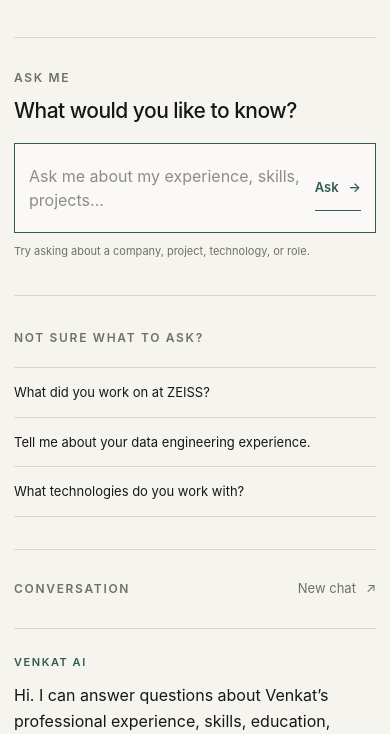
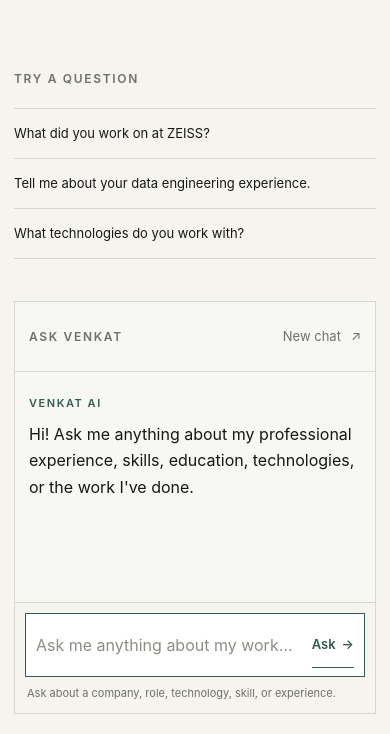
Before and after one commit to venkat5554/ask-venkat-cloudflare, a website: page public/index.html in a window 390 px wide. Shown: the part 366-1100 px from the top of the page. Drawn offline with Linux system fonts and the light colour scheme; files that its build step writes are made by us from their sources.

Commit message:
Fix AI chat styling and improve composer layout

```diff
--- a/public/index.html
+++ b/public/index.html
@@ -18,10 +18,9 @@
 
   <link
     rel="stylesheet"
-    href="/styles.css"
+    href="/app/public/styles.css"
   >
 </head>
-
 
 <body>
 
@@ -40,7 +39,6 @@
       >
         Venkat
       </a>
-
 
       <div
         class="nav-links"
@@ -73,7 +71,6 @@
 
       </div>
 
-
       <button
         class="menu-toggle"
         id="menuToggle"
@@ -98,7 +95,6 @@
 
   <main>
 
-
     <!-- ==========================================
          HERO
     =========================================== -->
@@ -122,74 +118,6 @@
     </section>
 
 
-
-    <!-- ==========================================
-         PRIMARY CHAT AREA
-    =========================================== -->
-
-    <section class="container ask-section">
-
-      <div class="ask-heading">
-
-        <div class="section-label">
-          Ask me
-        </div>
-
-        <p>
-          What would you like to know?
-        </p>
-
-      </div>
-
-
-      <form
-        id="chatForm"
-        class="primary-composer"
-      >
-
-        <label
-          for="messageInput"
-          class="sr-only"
-        >
-          Ask Venkat a question
-        </label>
-
-
-        <textarea
-          id="messageInput"
-          rows="2"
-          maxlength="4000"
-          placeholder="Ask me about my experience, skills, projects..."
-          autocomplete="off"
-        ></textarea>
-
-
-        <button
-          id="sendBtn"
-          class="chat-send"
-          type="submit"
-          aria-label="Send question"
-        >
-          <span>
-            Ask
-          </span>
-
-          <span aria-hidden="true">
-            →
-          </span>
-        </button>
-
-      </form>
-
-
-      <p class="ask-hint">
-        Try asking about a company, project, technology, or role.
-      </p>
-
-    </section>
-
-
-
     <!-- ==========================================
          SUGGESTED QUESTIONS
     =========================================== -->
@@ -199,9 +127,8 @@
       <div class="ai-intro">
 
         <div class="section-label">
-          Not sure what to ask?
+          Try a question
         </div>
-
 
         <div class="suggested-questions">
 
@@ -213,7 +140,6 @@
             What did you work on at ZEISS?
           </button>
 
-
           <button
             type="button"
             class="suggestion-btn"
@@ -221,7 +147,6 @@
           >
             Tell me about your data engineering experience.
           </button>
-
 
           <button
             type="button"
@@ -238,27 +163,27 @@
     </section>
 
 
-
     <!-- ==========================================
-         CONVERSATION
+         CHAT
     =========================================== -->
 
     <section class="container chat-shell">
+
+      <!-- Chat header -->
 
       <div class="chat-header">
 
         <div>
 
           <div class="section-label">
-            Conversation
+            Ask Venkat
           </div>
 
           <p class="chat-status">
-            Portfolio knowledge assistant
+            AI portfolio assistant
           </p>
 
         </div>
-
 
         <button
           id="newChatBtn"
@@ -275,6 +200,7 @@
       </div>
 
 
+      <!-- Conversation -->
 
       <div
         class="chat"
@@ -288,17 +214,12 @@
             Venkat AI
           </div>
 
-
           <div class="message-content">
 
             <p>
-              Hi. I can answer questions about Venkat’s
-              professional experience, skills, education,
-              technologies, and work.
-            </p>
-
-            <p>
-              Ask a question above or choose one of the suggestions.
+              Hi! Ask me anything about my professional
+              experience, skills, education, technologies,
+              or the work I've done.
             </p>
 
           </div>
@@ -307,11 +228,57 @@
 
       </div>
 
+
+      <!-- Composer is NOW ATTACHED to conversation -->
+
+      <div class="chat-composer-area">
+
+        <form
+          id="chatForm"
+          class="primary-composer"
+        >
+
+          <label
+            for="messageInput"
+            class="sr-only"
+          >
+            Ask Venkat a question
+          </label>
+
+          <textarea
+            id="messageInput"
+            rows="1"
+            maxlength="4000"
+            placeholder="Ask me anything about my work..."
+            autocomplete="off"
+          ></textarea>
+
+          <button
+            id="sendBtn"
+            class="chat-send"
+            type="submit"
+            aria-label="Send question"
+          >
+            <span>
+              Ask
+            </span>
+
+            <span aria-hidden="true">
+              →
+            </span>
+          </button>
+
+        </form>
+
+        <p class="ask-hint">
+          Ask about a company, role, technology, skill, or experience.
+        </p>
+
+      </div>
+
     </section>
 
-
   </main>
-
 
 
   <!-- ==========================================
@@ -325,7 +292,6 @@
       <div>
         Data · Operations · Technology
       </div>
-
 
       <div class="footer-status">
 
@@ -343,7 +309,6 @@
   </footer>
 
 
-
   <!-- ==========================================
        JAVASCRIPT
   =========================================== -->
--- a/public/styles.css
+++ b/public/styles.css
@@ -955,3 +955,207 @@ button:focus-visible {
   }
 
 }
+
+/* ==========================================
+   ASK VENKAT — CONNECTED CHAT LAYOUT
+   ========================================== */
+
+.chat-shell {
+  margin-top: 10px;
+  margin-bottom: 70px;
+  padding-bottom: 0;
+
+  border: 1px solid var(--line);
+
+  background: rgba(255, 255, 255, 0.22);
+}
+
+
+/* CHAT HEADER */
+
+.chat-shell .chat-header {
+  padding: 20px 24px;
+
+  border-bottom: 1px solid var(--line);
+}
+
+
+/* CONVERSATION */
+
+.chat-shell .chat {
+  min-height: 260px;
+  max-height: 560px;
+
+  overflow-y: auto;
+
+  padding: 0 24px;
+
+  scroll-behavior: smooth;
+}
+
+
+/* MESSAGES */
+
+.chat-shell .message {
+  grid-template-columns: 150px minmax(0, 760px);
+
+  gap: 40px;
+
+  padding: 26px 0;
+}
+
+.chat-shell .message:last-child {
+  border-bottom: 0;
+}
+
+
+/* ==========================================
+   COMPOSER AREA
+   ========================================== */
+
+.chat-composer-area {
+  padding: 16px 24px 14px;
+
+  border-top: 1px solid var(--line);
+
+  background: var(--bg);
+}
+
+
+/* INPUT */
+
+.chat-composer-area .primary-composer {
+  min-height: 68px;
+
+  padding: 10px 16px;
+
+  border: 1px solid var(--line);
+
+  background: var(--white);
+}
+
+.chat-composer-area .primary-composer:focus-within {
+  border-color: var(--accent);
+
+  background: var(--white);
+}
+
+
+/* TEXTAREA */
+
+.chat-composer-area .primary-composer textarea {
+  min-height: 42px;
+
+  padding: 9px 0;
+
+  font-size: 16px;
+}
+
+
+/* HINT */
+
+.chat-composer-area .ask-hint {
+  margin: 8px 2px 0;
+
+  font-size: 11px;
+}
+
+
+/* ==========================================
+   TABLET
+   ========================================== */
+
+@media (max-width: 900px) {
+
+  .chat-shell .message {
+    grid-template-columns: 130px minmax(0, 1fr);
+
+    gap: 30px;
+  }
+
+}
+
+
+/* ==========================================
+   MOBILE
+   ========================================== */
+
+@media (max-width: 700px) {
+
+  .chat-shell {
+    margin-bottom: 45px;
+  }
+
+  .chat-shell .chat-header {
+    padding: 18px 16px;
+  }
+
+  .chat-shell .chat {
+    min-height: 230px;
+    max-height: 520px;
+
+    padding: 0 16px;
+  }
+
+  .chat-shell .message {
+    display: block;
+
+    padding: 20px 0;
+  }
+
+  .chat-shell .message-label {
+    margin-bottom: 8px;
+  }
+
+  .chat-composer-area {
+    padding: 12px;
+  }
+
+  .chat-composer-area .primary-composer {
+    grid-template-columns: minmax(0, 1fr) auto;
+
+    gap: 12px;
+
+    min-height: 62px;
+
+    padding: 9px 12px;
+  }
+
+  .chat-composer-area .primary-composer textarea {
+    min-height: 40px;
+
+    font-size: 16px;
+  }
+
+}
+
+
+/* ==========================================
+   SMALL MOBILE
+   ========================================== */
+
+@media (max-width: 420px) {
+
+  .chat-shell .chat-header {
+    padding: 16px 14px;
+  }
+
+  .chat-shell .chat {
+    padding: 0 14px;
+  }
+
+  .chat-composer-area {
+    padding: 10px;
+  }
+
+  .chat-composer-area .primary-composer {
+    gap: 8px;
+
+    padding: 8px 10px;
+  }
+
+  .chat-composer-area .chat-send {
+    gap: 6px;
+  }
+
+}
```
